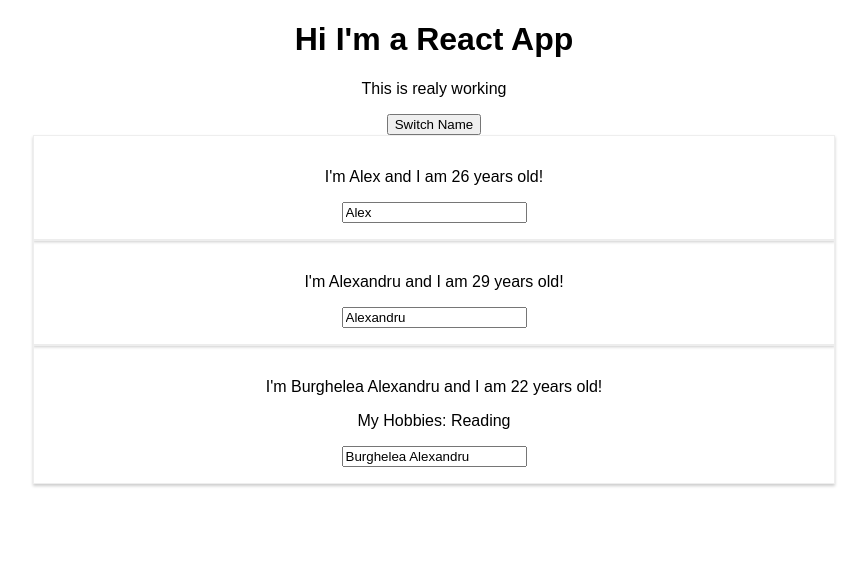
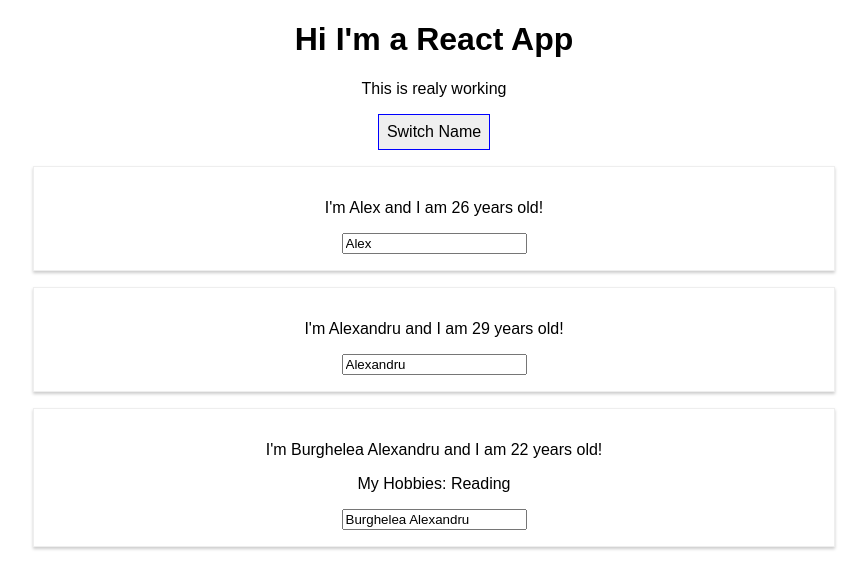
Before and after one commit to AlexBMA/reactWithMax, a React (Create React App) app in the folder firstApp/my-app/: page / in a window 1280 px wide. Shown: the top 588 px of the page, without its empty margins (206-1073 px from the left). Built offline with nearby package versions, Linux system fonts and the light colour scheme.

Commit message:
inline css

```diff
--- a/firstApp/my-app/src/App.js
+++ b/firstApp/my-app/src/App.js
@@ -38,12 +38,22 @@ class App  extends Component {
     };
 
     render () {
+      // inline style
+    const style ={
+        backgroudColor :'white',
+        font: 'inherit',
+        border: '1px solid blue',
+        padding: '8px',
+    };
+
     return (
       <div className="App">
         <h1>Hi I'm a React App </h1>
         <p>This is realy working</p>
 
-        <button // this way is slower for function calls
+        <button
+          style ={style}
+          // this way is slower for function calls
           onClick={() => this.switchNameHandler("Alexandru Burghelea")} >Switch Name</button>
         <Person
           name={this.state.persons[0].name}
--- a/firstApp/my-app/src/Person/Person.css
+++ b/firstApp/my-app/src/Person/Person.css
@@ -1,6 +1,6 @@
 .Person{
     width: 60%;
-    margin: auto;
+    margin: 16px auto;
     border: 1px solid #eee;
     box-shadow: 0 2px 3px #ccc;
     padding: 16px;
```
